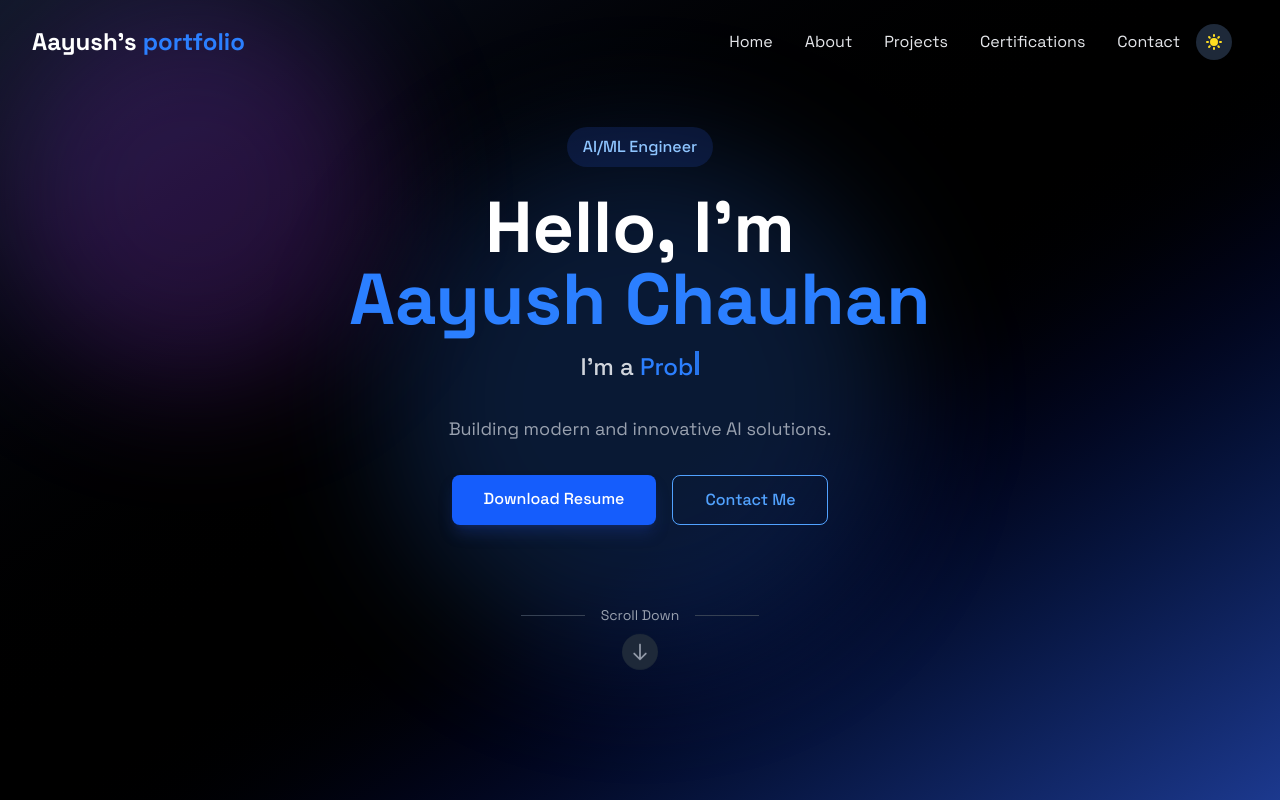
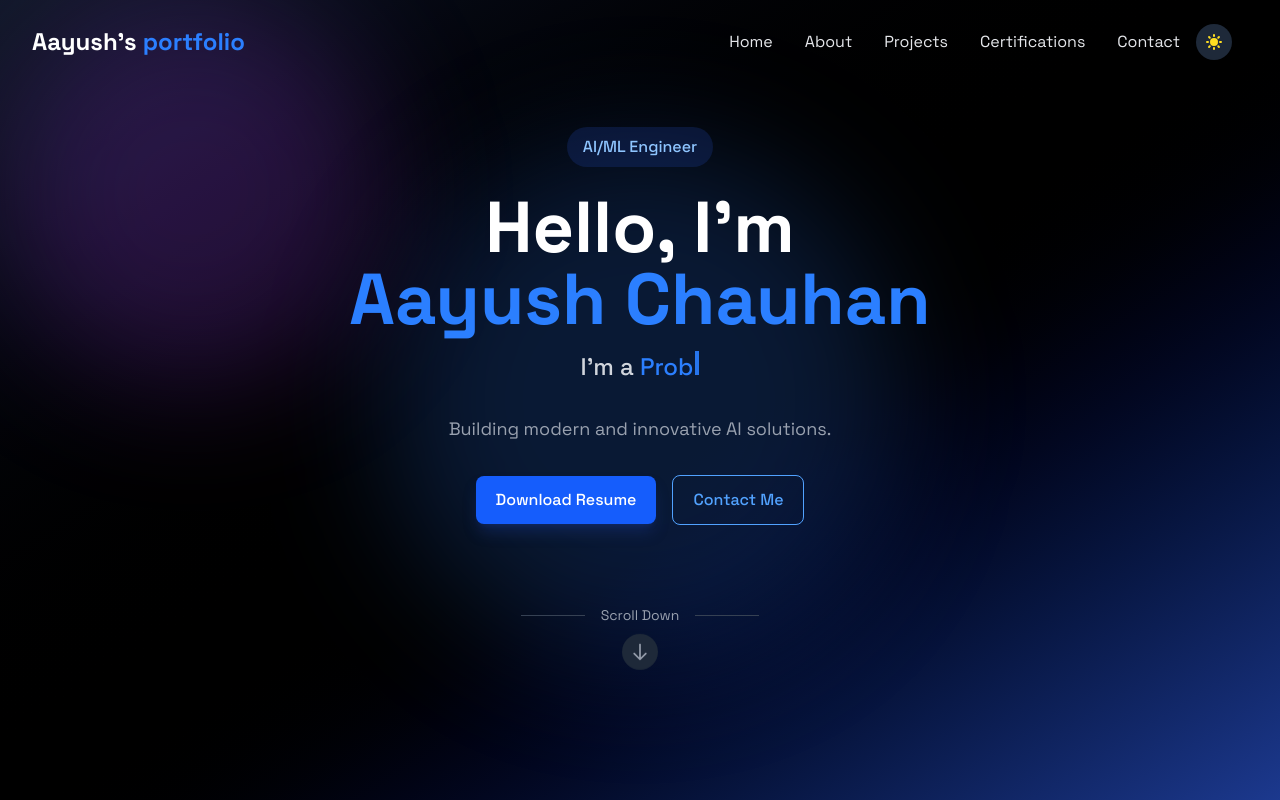
Before and after one commit to aayush010904/aayush-portfolio, a React (Vite) app: page / in a window 1280 px wide. Shown: the top 800 px of the page. Built offline with nearby package versions, Linux system fonts and the light colour scheme.

Commit message:
bugs fixed

```diff
--- a/src/components/sections/home.jsx
+++ b/src/components/sections/home.jsx
@@ -89,11 +89,11 @@ export const Home = () => {
             Building modern and innovative AI solutions.
           </p>
 
-          <div className="flex flex-wrap gap-4">
+          <div className="flex flex-row flex-wrap gap-4 justify-center items-center">
             <a
               href="/src/docs/resume.pdf"
               target="_blank"
-              className={`px-8 py-3 rounded-lg font-medium transition-all duration-300 hover:scale-105 active:scale-95 ${
+              className={`px-5 py-3 rounded-lg font-medium transition-all duration-300 hover:scale-105 active:scale-95 ${
                 isDark
                   ? "bg-blue-600 hover:bg-blue-700 text-white shadow-lg shadow-blue-900/40"
                   : "bg-blue-600 hover:bg-blue-700 text-white shadow-lg shadow-blue-600/25"
@@ -103,7 +103,7 @@ export const Home = () => {
             </a>
             <a
               href="#contact"
-              className={`px-8 py-3 rounded-lg font-medium transition-all duration-300 hover:scale-105 active:scale-95 ${
+              className={`px-5 py-3 rounded-lg font-medium transition-all duration-300 hover:scale-105 active:scale-95 ${
                 isDark
                   ? "bg-transparent border border-blue-400 text-blue-400 hover:bg-blue-900/30"
                   : "bg-transparent border border-blue-600 text-blue-600 hover:bg-blue-50"
--- a/src/index.css
+++ b/src/index.css
@@ -5,7 +5,7 @@ body {
   margin: 0;
   padding: 0;
   font-family: "Space Grotesk", sans-serif;
-  background: #000000;
+  background: #0f172a; /* or your preferred dark color */
   color: #fff;
 }
 
```
